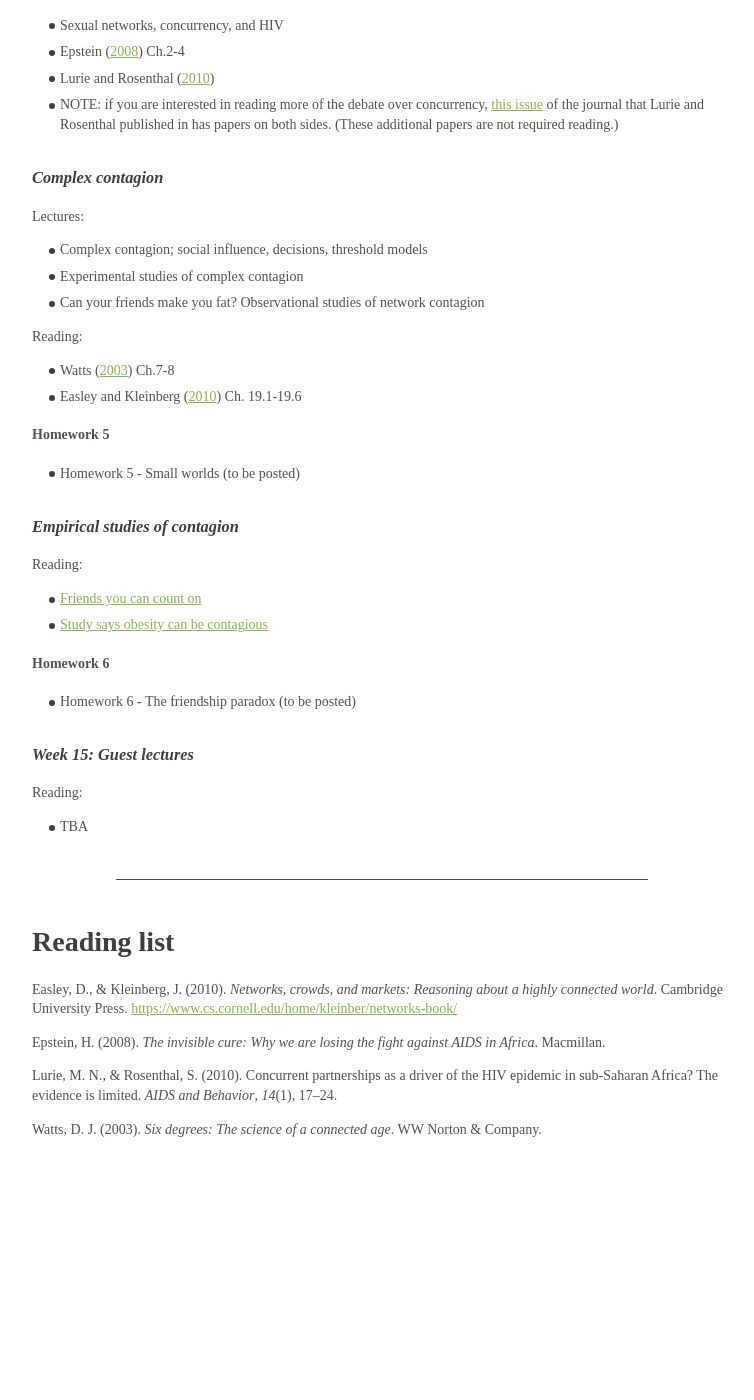
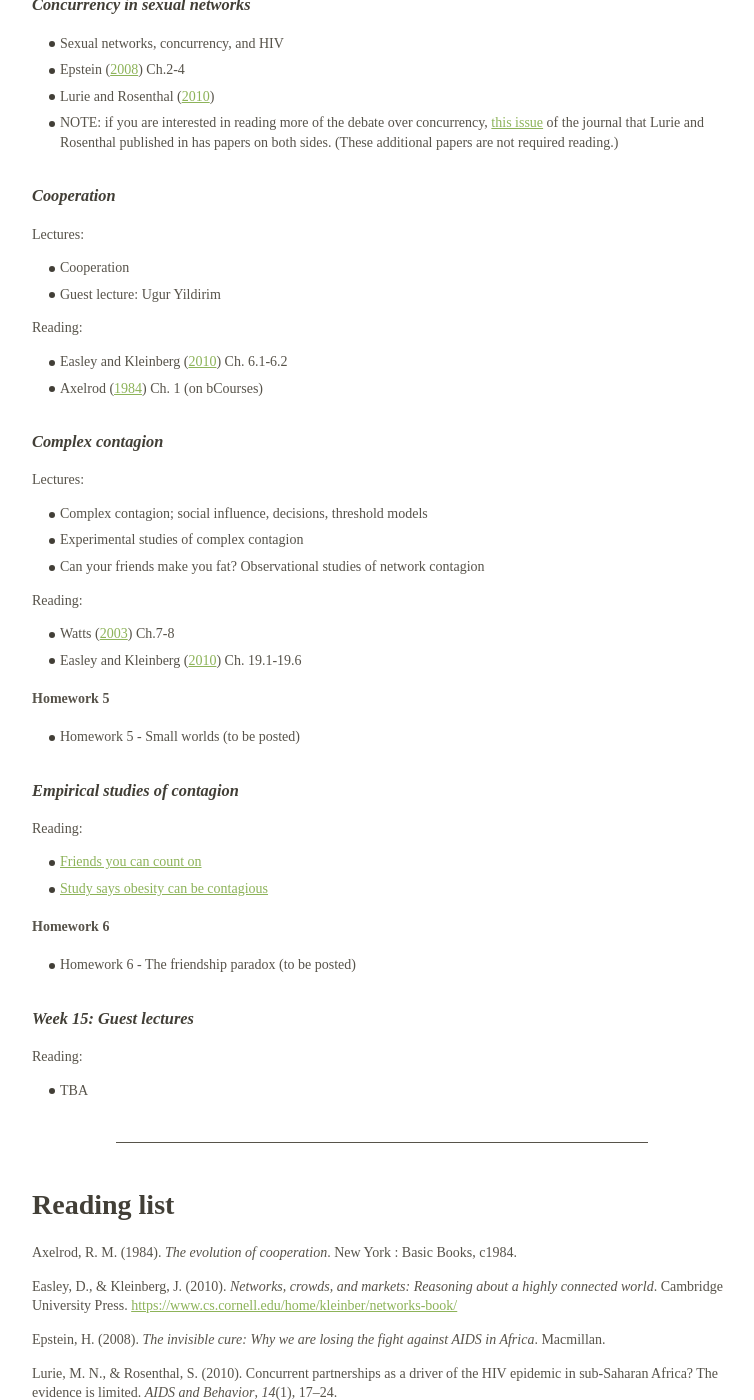
Before and after one commit to dfeehan/dfeehan.github.io, a Jekyll site: the page teaching/2019sp_demog180.html, which Jekyll copies as it is, in a window 1280 px wide and 1400 px high, scrolled down 7568 px. Shown: the whole window, without its empty margins (258-1012 px from the left). Built offline with Jekyll 4.4.1, drawn with Linux system fonts in a browser that asks for light colours; before the commit the page ends 8721 px from its top, so only the background shows below that; some of the changed text lies outside the part shown.

Commit message:
added ipd demo

```diff
--- a/teaching/2019sp_demog180.html
+++ b/teaching/2019sp_demog180.html
@@ -572,11 +572,11 @@
 <td></td>
 </tr>
 <tr class="odd">
-<td><a href="#sec:cooperation">Cooperation and collaboration</a></td>
+<td><a href="#sec:cooperation">Cooperation</a></td>
 <td>12</td>
 <td>4/9</td>
-<td>Cooperation and collaboration</td>
-<td></td>
+<td>Cooperation</td>
+<td><a href="http://datahub.berkeley.edu/user-redirect/interact?account=dfeehan&amp;repo=demog180-sp2019&amp;branch=master&amp;path=lecture/08_cooperation/ipd_tournament.ipynb">Axelrod-style tournament demo</a></td>
 <td></td>
 <td></td>
 </tr>
@@ -876,6 +876,17 @@
 <li><span class="citation" data-cites="lurie_concurrent_2010">Lurie and Rosenthal (<a href="#ref-lurie_concurrent_2010">2010</a>)</span></li>
 <li>NOTE: if you are interested in reading more of the debate over concurrency, <a href="https://link.springer.com/journal/10461/14/1/page/1">this issue</a> of the journal that Lurie and Rosenthal published in has papers on both sides. (These additional papers are not required reading.)</li>
 </ul>
+<h3 id="sec:cooperation">Cooperation</h3>
+<p>Lectures:</p>
+<ul>
+<li>Cooperation</li>
+<li>Guest lecture: Ugur Yildirim</li>
+</ul>
+<p>Reading:</p>
+<ul>
+<li><span class="citation" data-cites="easley_networks_2010">Easley and Kleinberg (<a href="#ref-easley_networks_2010">2010</a>)</span> Ch. 6.1-6.2</li>
+<li><span class="citation" data-cites="axelrod_evolution_1984">Axelrod (<a href="#ref-axelrod_evolution_1984">1984</a>)</span> Ch. 1 (on bCourses) <!--* TODO NEWSPAPER/JOURNAL--></li>
+</ul>
 <h3 id="sec:complexcontagion">Complex contagion</h3>
 <p>Lectures:</p>
 <ul>
@@ -943,6 +954,9 @@
 <hr />
 <h1 id="reading-list">Reading list</h1>
 <div id="refs">
+<div id="ref-axelrod_evolution_1984">
+<p>Axelrod, R. M. (1984). <em>The evolution of cooperation</em>. New York : Basic Books, c1984.</p>
+</div>
 <div id="ref-easley_networks_2010">
 <p>Easley, D., &amp; Kleinberg, J. (2010). <em>Networks, crowds, and markets: Reasoning about a highly connected world</em>. Cambridge University Press. <a href="https://www.cs.cornell.edu/home/kleinber/networks-book/">https://www.cs.cornell.edu/home/kleinber/networks-book/</a></p>
 </div>
```
